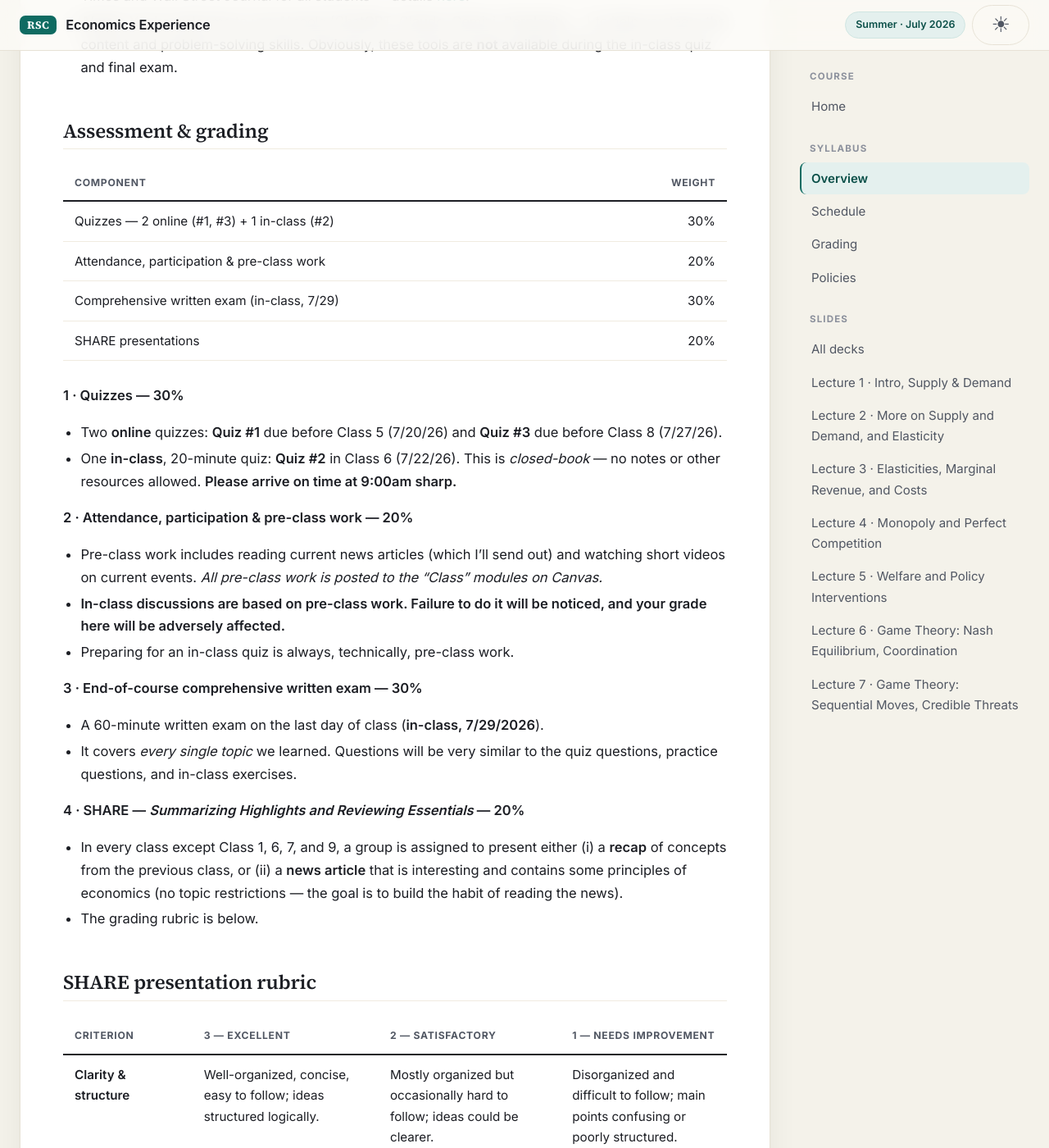
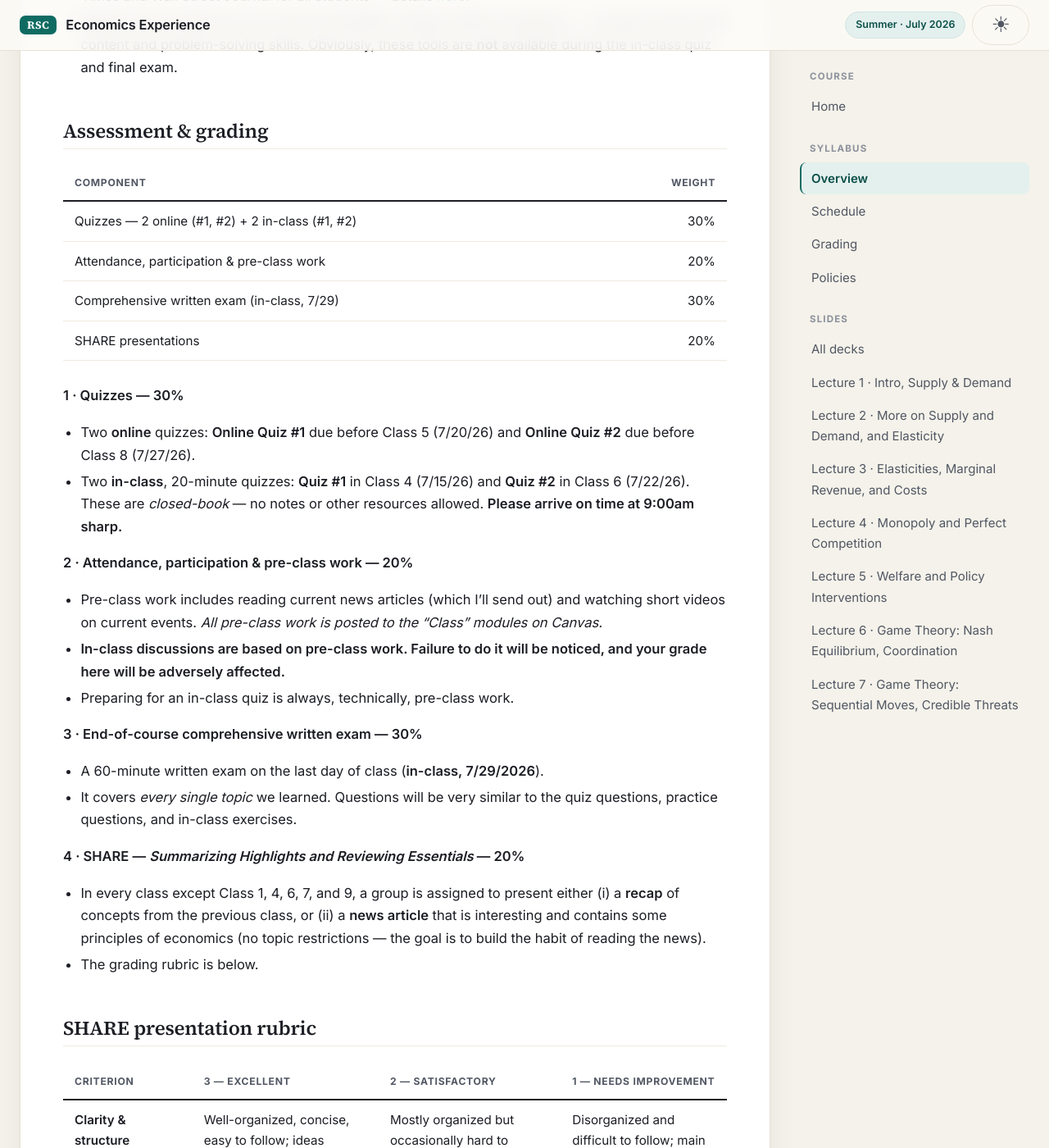
Before and after one commit to menghsuanrexhsieh/rsc2026econslides, a Jekyll site: the page built from syllabus.md, in a window 1280 px wide and 1400 px high, scrolled down 2380 px. Shown: the whole window at 82% size. Built offline with Jekyll 4.4.1, drawn with Linux system fonts in a browser that asks for light colours; some of the changed text lies outside the part shown.

Commit message:
Correct syllabus: room, office hours, and quiz structure
Room B1570 → (Ross) R2220; office hours Thursdays only; quizzes are 2 online
(#1, #2) + 2 in-class (#1 in Class 4, #2 in Class 6), with SHARE skipped in
Class 4. Matches the June 2026 syllabus source.

```diff
--- a/syllabus.md
+++ b/syllabus.md
@@ -93,18 +93,15 @@ To guarantee your success, do everything you can to:
 
 | Component | Weight |
 |---|---:|
-| Quizzes — 2 online (#1, #3) + 1 in-class (#2) | 30% |
+| Quizzes — 2 online (#1, #2) + 2 in-class (#1, #2) | 30% |
 | Attendance, participation & pre-class work | 20% |
 | Comprehensive written exam (in-class, 7/29) | 30% |
 | SHARE presentations | 20% |
 
 **1 · Quizzes — 30%**
 
-- Two **online** quizzes: **Quiz #1** due before Class 5 (7/20/26) and **Quiz #3** due
-  before Class 8 (7/27/26).
-- One **in-class**, 20-minute quiz: **Quiz #2** in Class 6 (7/22/26). This is
-  *closed-book* — no notes or other resources allowed. **Please arrive on time at 9:00am
-  sharp.**
+- Two **online** quizzes: **Online Quiz #1** due before Class 5 (7/20/26) and **Online Quiz #2** due before Class 8 (7/27/26).
+- Two **in-class**, 20-minute quizzes: **Quiz #1** in Class 4 (7/15/26) and **Quiz #2** in Class 6 (7/22/26). These are *closed-book* — no notes or other resources allowed. **Please arrive on time at 9:00am sharp.**
 
 **2 · Attendance, participation & pre-class work — 20%**
 
@@ -123,7 +120,7 @@ To guarantee your success, do everything you can to:
 
 **4 · SHARE — *Summarizing Highlights and Reviewing Essentials* — 20%**
 
-- In every class except Class 1, 6, 7, and 9, a group is assigned to present either
+- In every class except Class 1, 4, 6, 7, and 9, a group is assigned to present either
   (i) a **recap** of concepts from the previous class, or (ii) a **news article** that is
   interesting and contains some principles of economics (no topic restrictions — the goal
   is to build the habit of reading the news).
@@ -152,11 +149,11 @@ To guarantee your success, do everything you can to:
 | **Class 1** | Wed, 7/8/26 · 9:00–10:30am | **Economic Decision-Making; Supply & Demand** — Course overview; marginal decisions (marginal benefit & marginal cost); introduction to supply and demand. | — |
 | **Class 2** | Mon, 7/13/26 · 9:00–10:30am | **More on Supply & Demand; Elasticity** — Continuing supply and demand; elasticity of demand and its applications; the firm's objective function and marginal revenue. | — |
 | **Class 3** | Tue, 7/14/26 · 2:45–3:45pm | **Marginal Revenue; Costs; Monopoly** — Marginal revenue and elasticity; cost types; profit-maximizing behavior and pricing under monopoly. | *Special time* |
-| **Class 4** | Wed, 7/15/26 · 9:00–10:30am | **Monopoly & Perfect Competition; Social Welfare** — Monopoly vs. perfectly competitive markets; short- and long-run equilibria; consequences of market power for efficiency. | — |
-| **Class 5** | Mon, 7/20/26 · 9:00–10:30am | **Social Welfare, Competitive Analysis, Market Failure** — Externalities and efficiency loss; market interventions: taxes (incidence), price ceilings/floors, trade policy (quotas, tariffs). | **Online Quiz #1** *(due before class)* |
-| **Class 6** | Wed, 7/22/26 · 9:00–10:30am | **Games & Strategy, Part 1** — Strategic interaction under imperfect information; games, strategies, best responses, Nash equilibrium; simultaneous vs. sequential decisions. | **Quiz #2** *(in class)* |
+| **Class 4** | Wed, 7/15/26 · 9:00–10:30am | **Monopoly & Perfect Competition; Social Welfare** — Monopoly vs. perfectly competitive markets; short- and long-run equilibria; consequences of market power for efficiency. | **Quiz #1** *(in class; covers Class 1–2)* |
+| **Class 5** | Mon, 7/20/26 · 9:00–10:30am | **Social Welfare, Competitive Analysis, Market Failure** — Externalities and efficiency loss; market interventions: taxes (incidence), price ceilings/floors, trade policy (quotas, tariffs). | **Online Quiz #1** *(due before Class 5 starts)* |
+| **Class 6** | Wed, 7/22/26 · 9:00–10:30am | **Games & Strategy, Part 1** — Strategic interaction under imperfect information; games, strategies, best responses, Nash equilibrium; simultaneous vs. sequential decisions. | **Quiz #2** *(in class; covers Class 1–5)* |
 | **Class 7** | Thu, 7/23/26 · 2:45–3:45pm | **(Optional) Problem-Solving Session** — Practice problems covering course concepts. | *Optional · special time* |
-| **Class 8** | Mon, 7/27/26 · 9:00–10:30am | **Games & Strategy, Part 2** — Sequential-move games, backward induction, and credible threats. | **Online Quiz #3** *(due before class)* |
+| **Class 8** | Mon, 7/27/26 · 9:00–10:30am | **Games & Strategy, Part 2** — Sequential-move games, backward induction, and credible threats. | **Online Quiz #2** *(due before Class 8 starts)* |
 | **Class 9** | Wed, 7/29/26 · 9:00–10:30am | **Exam, and On Thinking Like an Economist** — Final written exam + wrap-up. | **In-class exam** *(first 60 min)* |
 
 </div>
```
Also changed, not shown: other parts of syllabus.md (+3 -3 lines).
